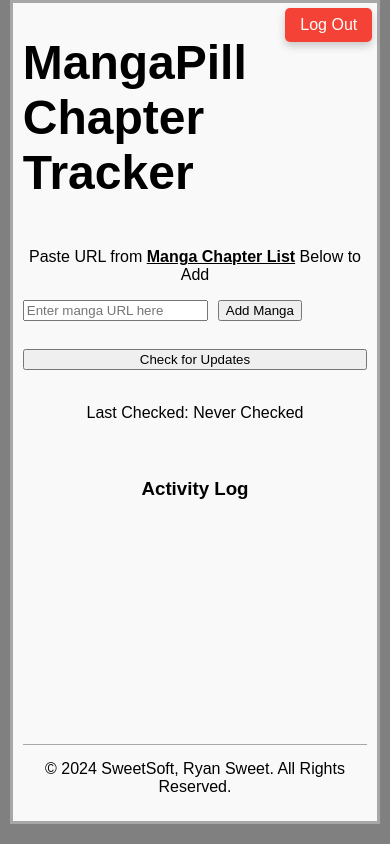
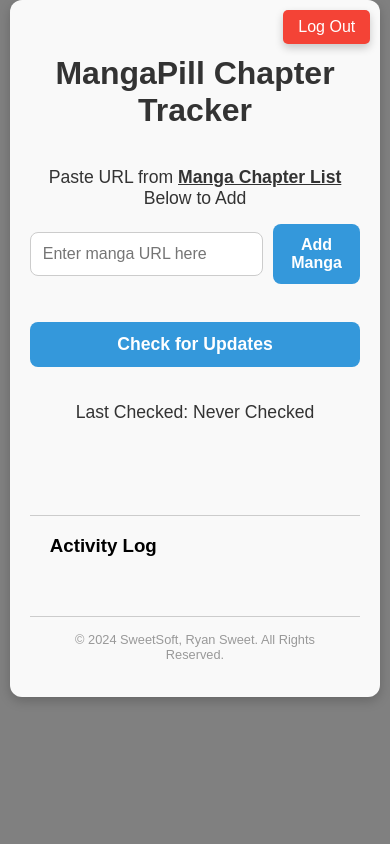
Before and after one commit to rdjsweet/manga-tracker, a Flask app: page / in a window 390 px wide. Run offline with Flask 2, Linux system fonts and the light colour scheme; the visitor is signed in with stand-in values (Sample User, id 1); data that the repository does not hold is empty; some libraries are stand-ins or nearby versions.

Commit message:
Updated stylesheets with new design

```diff
--- a/static/styles.css
+++ b/static/styles.css
@@ -1,199 +1,220 @@
 /* Body styling */
 body {
-    background: grey;
+    background-color: grey;
     margin: 0;
     padding: 0;
     display: flex;
     justify-content: center;
     align-items: flex-start;
     min-height: 100vh;
+    font-family: Arial, sans-serif;
 }
 
 /* Wrapper styling */
 .wrap {
-    font-family: Arial, sans-serif;
     background-color: #f9f9f9;
-    width: 80%;
+    width: 90%;
     max-width: 1200px;
-    padding: 80px 20px 20px;
-    border: 3px solid #a8a6a6;
-    position: relative;
+    padding: 40px 20px;
+    border-radius: 12px;
+    box-shadow: 0 4px 12px rgba(0, 0, 0, 0.2);
     box-sizing: border-box;
     display: flex;
     flex-direction: column;
-    justify-content: space-between;
-    min-height: calc(100vh - 20px);
+    position: relative;
 }
 
-/* Layout styling */
-.container {
-    display: flex;
-    justify-content: space-between;
-    gap: 20px;
+/* Centered title styling */
+h1 {
+    text-align: center;
+    font-size: 2.5em;
+    margin: 40px 0 20px 0;
+    color: #333;
 }
 
-/* Main content styling */
-.content {
-    width: 70%;
-}
-
-/* Sidebar styling for the logs */
-.sidebar {
-    width: 25%;
-    border-left: 1px solid #ccc;
-    padding-left: 20px;
-    max-height: 600px;
-    overflow-y: auto;
-}
-
-/* Add spacing between list items */
-li {
-    margin-bottom: 20px;
-    text-align: left;
-}
-
-h1 {
-    text-align: center;
-    font-size: 4em;
-}
-
-h3 {
-    text-align: center;
-    margin-top: 0;
-}
-
-/* Style for new chapter notification */
-.new-chapters {
-    color: red;
-    font-weight: bold;
-}
-
-/* Style for aligning input and button side by side */
-.form-inline {
-    display: flex;
-    align-items: center;
-    gap: 10px; /* Adds space between input and button */
-}
-
-/* Styling for the logout button */
+/* Logout button styling fixed in the top-right corner of wrap */
 .logout-btn {
     position: absolute;
-    top: 20px;
+    top: 15px;
     right: 20px;
     background-color: #f44336;
     color: white;
     padding: 10px 20px;
+    font-size: 1em;
     text-decoration: none;
     border-radius: 5px;
-    z-index: 1000;
+    cursor: pointer;
     box-shadow: 0 4px 8px rgba(0, 0, 0, 0.2);
+    transition: background-color 0.3s;
+    z-index: 10;
 }
 
-/* Logout button hover effect */
 .logout-btn:hover {
     background-color: #c0392b;
 }
 
-/* Styling for the logs section */
-.logs {
-    margin-top: 100px;
-    padding-left: 20px;
+/* Centered <p> tag */
+.wrap p {
+    text-align: center;
+    font-size: 1.1em;
+    margin-bottom: 15px;
+    color: #333;
 }
 
-.flashes {
-    margin-top: 1em;
-    margin-bottom: 1em;
+/* Form styling for inline input and button */
+.form-inline {
+    display: flex;
+    align-items: center;
+    gap: 10px;
+    justify-content: center;
 }
 
-/* Style for success messages (green text) */
-.alert-success {
-    color: green;
-    font-weight: bold;
-    text-decoration: none;
+.form-inline input[type="text"] {
+    padding: 12px;
+    font-size: 1em;
+    border: 1px solid #ccc;
+    border-radius: 8px;
+    flex-grow: 1;
+    box-sizing: border-box;
+    height: 100%;
 }
 
-/* Style for error messages (red text) */
-.alert-error {
-    color: red;
+.form-inline button {
+    padding: 12px 16px;
+    font-size: 1em;
     font-weight: bold;
-    text-decoration: underline;
+    background-color: #3498db;
+    color: white;
+    border: none;
+    border-radius: 8px;
+    cursor: pointer;
+    transition: background-color 0.3s;
+    height: 100%;
 }
 
-/* Style for info messages (blue text) */
-.alert-info {
-    color: blue;
-    font-weight: bold;
-    text-decoration: underline;
+.form-inline button:hover {
+    background-color: #2980b9;
 }
 
-/* General styling for the footer */
+/* Check for Updates button styling */
+.check-updates-btn {
+    width: 100%;
+    padding: 12px;
+    font-size: 1.1em;
+    font-weight: bold;
+    background-color: #3498db;
+    color: white;
+    border: none;
+    border-radius: 8px;
+    cursor: pointer;
+    transition: background-color 0.3s;
+    margin-top: 20px;
+}
+
+.check-updates-btn:hover {
+    background-color: #2980b9;
+}
+
+/* Container for main content and logs */
+.container {
+    display: flex;
+    flex-direction: column; /* Default to vertical stacking */
+    gap: 20px;
+    align-items: stretch; /* Ensure content takes full width in mobile */
+}
+
+/* Main content styling with grid layout for list items */
+.content {
+    width: 100%;
+}
+
+/* Manga list styling */
+.content ul {
+    display: grid;
+    grid-template-columns: 1fr; /* Default to one column for mobile */
+    gap: 20px;
+    padding: 0;
+}
+
+.content li {
+    background-color: #fff;
+    padding: 15px;
+    border-radius: 8px;
+    border: 1px solid #ccc;
+    list-style: none;
+    box-shadow: 0 2px 6px rgba(0, 0, 0, 0.1);
+}
+
+/* Logs styling */
+.logs {
+    border-top: 1px solid #ccc;
+    padding-left: 20px;
+    font-size: 1em;
+    margin-top: 40px;
+}
+
+/* Flash messages */
+.flashes {
+    margin-top: 20px;
+    text-align: center;
+    font-size: 1em;
+}
+
+/* Footer styling */
 .site-footer {
     text-align: center;
     padding: 15px;
-    background-color: #f9f9f9;
-    border-top: 1px solid #a8a6a6;
-    width: 100%;
-    margin-top: auto;
-    box-sizing: border-box;
+    font-size: 0.9em;
+    color: #999;
+    border-top: 1px solid #ccc;
+    margin-top: 40px;
 }
 
-/* Mobile Styles */
+/* Desktop view adjustments */
+@media (min-width: 769px) {
+    .container {
+        flex-direction: row;
+        justify-content: space-between;
+    }
+
+    .content {
+        width: 65%; /* Reduce content width to allow more space for logs */
+    }
+
+    .logs {
+        width: 35%; /* Increased width for logs */
+        margin-top: 0; /* Aligns with main content in desktop */
+        border-top: none;
+    }
+
+    .content ul {
+        grid-template-columns: 1fr 1fr; /* Two columns for desktop view */
+    }
+}
+
+/* Mobile styling */
 @media (max-width: 768px) {
-    /* Adjust wrapper to fill more of the screen on mobile and adjust padding */
     .wrap {
         width: 95%;
-        padding: 0px 10px 10px 10px;
+        padding: 20px;
     }
 
-    /* Adjust logout button for better positioning on mobile */
     .logout-btn {
-        top: 5px;
-        right: 5px;
+        top: 10px;
+        right: 10px;
         padding: 8px 15px;
     }
 
-    /* Wrap the main container to be vertical on smaller screens */
-    .container {
-        flex-direction: column;
-        align-items: center;
+    h1 {
+        font-size: 2em;
+        margin-top: 35px;
     }
 
-    /* Main content and sidebar should be full width on mobile */
-    .content, .sidebar {
-        width: 100%;
-        margin-bottom: 20px;
+    .site-footer {
+        font-size: 0.8em;
     }
 
-    /* Make logs scrollable with max height */
-    .sidebar {
-        max-height: 400px;
-        overflow-y: auto;
-        border: none;
-    }
-
-    /* Make "Check for Updates" button span full width */
-    .check-updates-btn {
-        width: 100%;
-        margin-top: 10px;
-    }
-
-    /* Reduce padding and margin for mobile layout */
-    .logs {
-        margin-top: 0;
-        padding-left: 0;
-    }
-
-    li {
-        text-align: left;
-    }
-
-    h1 {
-        font-size: 3em;
-        text-align: left;
-    }
-
-    /* Center text */
-    p {
-        text-align: center;
+    .content ul {
+        grid-template-columns: 1fr; /* Single column on mobile */
     }
 }
```
Also changed, not shown: static/auth-styles.css (+72 -28 lines).
